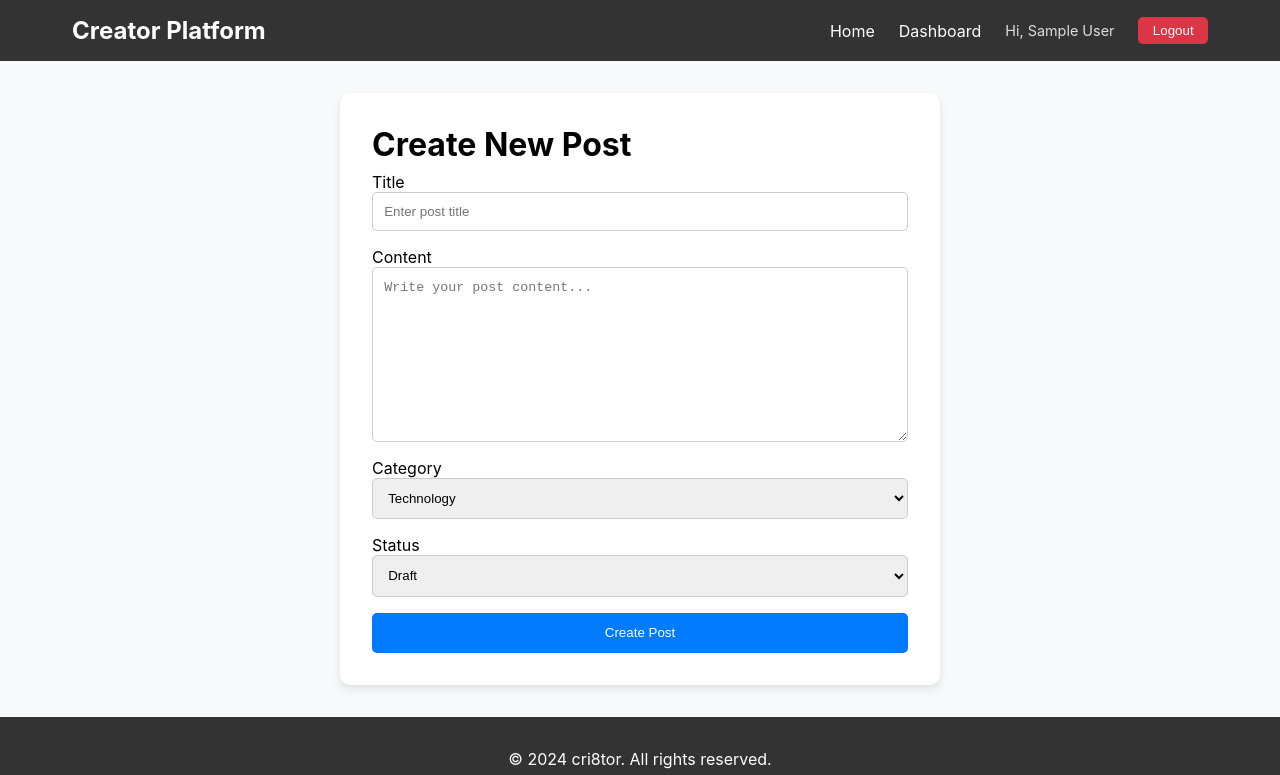
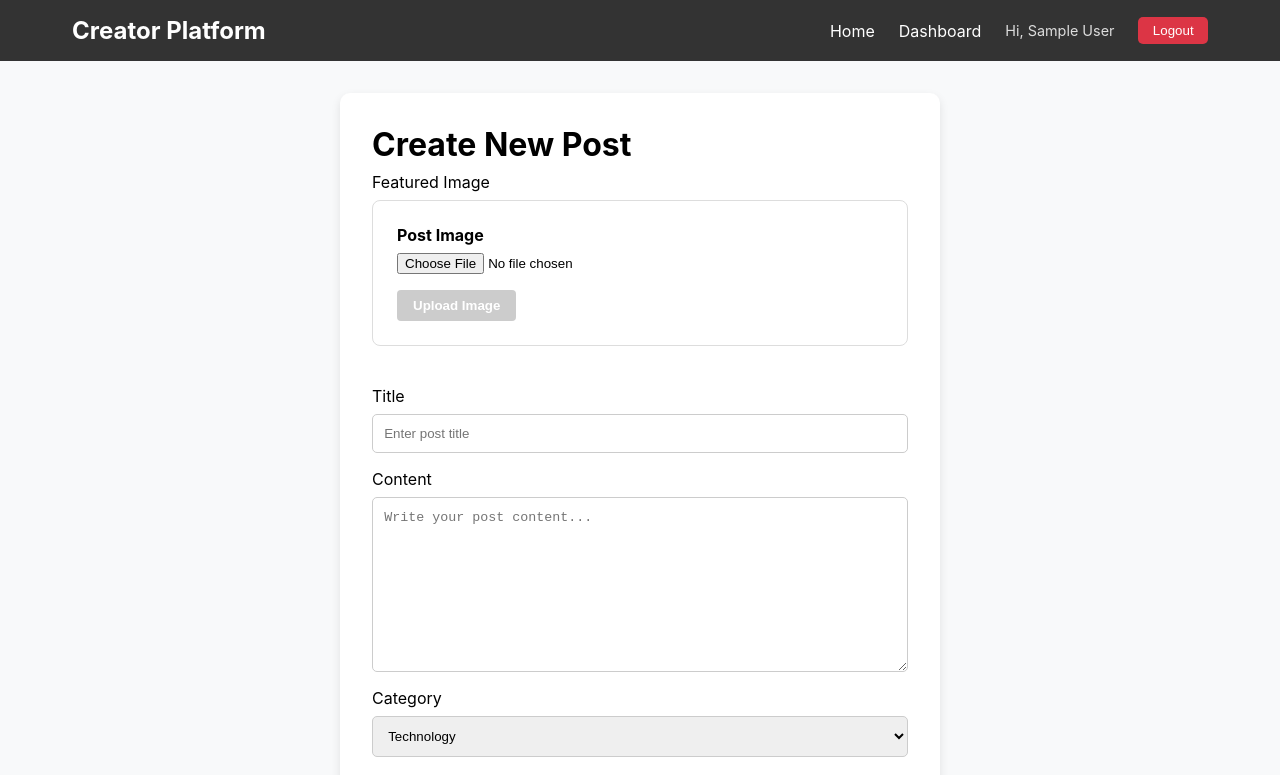
Before and after one commit to RIIHSS/creator-platform, a React (Vite) app in the folder client/: page /create in a window 1280 px wide. Shown: the top 775 px of the page. Built offline with nearby package versions, Linux system fonts and the light colour scheme; no server answers; sample sign-in values are in the browser's storage.

Commit message:
image addition using multer

```diff
--- /dev/null
+++ b/client/src/components/ImageUpload.jsx
@@ -0,0 +1,127 @@
+import { useState, useEffect } from 'react';
+
+const ImageUpload = ({ onUpload }) => {
+  // --- STATE ---
+  const [selectedFile, setSelectedFile] = useState(null);
+  const [previewUrl, setPreviewUrl] = useState(null);
+  const [error, setError] = useState('');
+
+  // --- FUNCTIONS ---
+
+  // Step 4: Validation
+  const validateFile = (file) => {
+    const allowedTypes = ['image/jpeg', 'image/png', 'image/webp', 'image/gif'];
+    const maxSizeInBytes = 5 * 1024 * 1024; // 5MB
+
+    if (!allowedTypes.includes(file.type)) {
+      return 'Please select an image file (JPEG, PNG, WebP, or GIF)';
+    }
+
+    if (file.size > maxSizeInBytes) {
+      const fileSizeMB = (file.size / (1024 * 1024)).toFixed(2);
+      return `File is too large (Max 5MB). Your file is ${fileSizeMB}MB`;
+    }
+
+    return null;
+  };
+
+  // Step 3: Change Handler
+  const handleFileChange = (e) => {
+    const file = e.target.files[0];
+    if (!file) return;
+
+    setError('');
+
+    const validationError = validateFile(file);
+    if (validationError) {
+      setError(validationError);
+      setSelectedFile(null);
+      setPreviewUrl(null);
+      return;
+    }
+
+    setSelectedFile(file);
+
+    // Revoke old URL before creating a new one (Step 7 logic)
+    if (previewUrl) URL.revokeObjectURL(previewUrl);
+    const objectUrl = URL.createObjectURL(file);
+    setPreviewUrl(objectUrl);
+  };
+
+  // Step 8: Submit Handler
+  const handleSubmit = (e) => {
+    e.preventDefault();
+
+    if (!selectedFile) {
+      setError('Please select an image first');
+      return;
+    }
+
+    const formData = new FormData();
+    formData.append('image', selectedFile);
+
+    if (onUpload) {
+      onUpload(formData);
+    }
+  };
+
+  // --- USEEFFECT (CLEANUP) ---
+  // Step 7: Memory Management
+  useEffect(() => {
+    return () => {
+      if (previewUrl) {
+        URL.revokeObjectURL(previewUrl);
+      }
+    };
+  }, [previewUrl]);
+
+  // --- JSX ---
+  return (
+    <div style={containerStyle}>
+      <form onSubmit={handleSubmit}>
+        <label style={labelStyle}>Post Image</label>
+
+        {/* Step 3: File Input */}
+        <input
+          type="file"
+          accept="image/jpeg,image/png,image/webp,image/gif"
+          onChange={handleFileChange}
+          style={inputStyle}
+        />
+
+        {/* Step 5: Conditional Error Rendering */}
+        {error && <p style={errorStyle}>⚠️ {error}</p>}
+
+        {/* Step 4: Image Preview */}
+        {previewUrl && (
+          <div style={previewContainerStyle}>
+            <img src={previewUrl} alt="Preview" style={imagePreviewStyle} />
+            <p style={fileNameStyle}>{selectedFile?.name}</p>
+          </div>
+        )}
+
+        {/* Step 9: Submit Button */}
+        <button
+          type="submit"
+          disabled={!selectedFile || !!error}
+          style={!selectedFile || !!error ? disabledButtonStyle : uploadButtonStyle}
+        >
+          Upload Image
+        </button>
+      </form>
+    </div>
+  );
+};
+
+/* ================= STYLES ================= */
+const containerStyle = { marginBottom: '1.5rem', padding: '1.5rem', border: '1px solid #ddd', borderRadius: '8px', backgroundColor: '#fff' };
+const labelStyle = { display: 'block', marginBottom: '0.5rem', fontWeight: 'bold' };
+const inputStyle = { display: 'block', width: '100%', marginBottom: '1rem' };
+const errorStyle = { color: 'red', fontSize: '0.9rem', marginBottom: '1rem' };
+const previewContainerStyle = { marginBottom: '1rem', textAlign: 'center' };
+const imagePreviewStyle = { maxWidth: '100%', maxHeight: '200px', borderRadius: '4px', border: '1px solid #eee' };
+const fileNameStyle = { fontSize: '0.8rem', color: '#666', marginTop: '0.5rem' };
+const uploadButtonStyle = { padding: '0.5rem 1rem', backgroundColor: '#28a745', color: 'white', border: 'none', borderRadius: '4px', cursor: 'pointer', fontWeight: 'bold' };
+const disabledButtonStyle = { ...uploadButtonStyle, backgroundColor: '#ccc', cursor: 'not-allowed' };
+
+export default ImageUpload;
--- a/client/src/pages/CreatePost.jsx
+++ b/client/src/pages/CreatePost.jsx
@@ -1,33 +1,69 @@
 import { useState } from 'react';
 import { useNavigate } from 'react-router-dom';
 import api from '../services/api';
+import ImageUpload from '../components/ImageUpload'; // ✅ Import the component
+import toast from 'react-hot-toast';
 
 const CreatePost = () => {
   const [formData, setFormData] = useState({
     title: '',
     content: '',
     category: 'Technology',
-    status: 'draft'
+    status: 'draft',
+    imageUrl: '',      // ✅ Added to store Cloudinary URL
+    imagePublicId: ''  // ✅ Added to store Cloudinary ID
   });
 
   const [isLoading, setIsLoading] = useState(false);
+  const [isImageUploading, setIsImageUploading] = useState(false); // ✅ Track image upload state
   const [error, setError] = useState('');
 
   const navigate = useNavigate();
 
   const handleChange = (e) => {
     const { name, value } = e.target;
-
     setFormData(prev => ({
       ...prev,
       [name]: value
     }));
+    if (error) setError('');
+  };
 
-    if (error) setError('');
+  // ==========================================
+  // ✅ STEP 11: Handle Image Upload
+  // ==========================================
+  const handleImageUpload = async (imageFormData) => {
+    setIsImageUploading(true);
+    setError('');
+
+    try {
+      // Send the FormData to your server/cloudinary route
+      const response = await api.post('/api/upload', imageFormData);
+
+      // Update state with the returned Cloudinary data
+      setFormData(prev => ({
+        ...prev,
+        imageUrl: response.data.url,
+        imagePublicId: response.data.publicId
+      }));
+
+      toast.success('Image uploaded and ready!');
+    } catch (err) {
+      const msg = err?.response?.data?.message || 'Image upload failed';
+      setError(msg);
+      toast.error(msg);
+    } finally {
+      setIsImageUploading(false);
+    }
   };
 
   const handleSubmit = async (e) => {
     e.preventDefault();
+
+    // Prevent submission if image is still uploading
+    if (isImageUploading) {
+      return toast.error('Please wait for image to finish uploading');
+    }
 
     setError('');
     setIsLoading(true);
@@ -37,23 +73,22 @@ const CreatePost = () => {
         title: formData.title.trim(),
         content: formData.content.trim(),
         category: formData.category,
-        status: formData.status
+        status: formData.status,
+        imageUrl: formData.imageUrl,      // ✅ Send the image URL to DB
+        imagePublicId: formData.imagePublicId // ✅ Send the ID to DB
       };
 
       const response = await api.post('/api/posts', payload);
 
-      // safer success check
       if (response.data?.success) {
+        toast.success('Post created successfully!');
         navigate('/dashboard');
       } else {
         setError(response.data?.message || 'Failed to create post');
       }
 
     } catch (err) {
-      setError(
-        err?.response?.data?.message ||
-        'Server error. Please try again.'
-      );
+      setError(err?.response?.data?.message || 'Server error. Please try again.');
     } finally {
       setIsLoading(false);
     }
@@ -67,6 +102,18 @@ const CreatePost = () => {
         {error && <div style={errorStyle}>{error}</div>}
 
         <form onSubmit={handleSubmit} style={formStyle}>
+
+          {/* IMAGE UPLOAD SECTION */}
+          <div style={fieldStyle}>
+            <label>Featured Image</label>
+            <ImageUpload onUpload={handleImageUpload} />
+            {formData.imageUrl && (
+              <p style={{ color: 'green', fontSize: '0.8rem', marginTop: '-10px' }}>
+                ✅ Image successfully linked to post
+              </p>
+            )}
+          </div>
+
           {/* Title */}
           <div style={fieldStyle}>
             <label>Title</label>
@@ -77,7 +124,7 @@ const CreatePost = () => {
               onChange={handleChange}
               placeholder="Enter post title"
               required
-              disabled={isLoading}
+              disabled={isLoading || isImageUploading}
               style={inputStyle}
             />
           </div>
@@ -92,7 +139,7 @@ const CreatePost = () => {
               placeholder="Write your post content..."
               rows="10"
               required
-              disabled={isLoading}
+              disabled={isLoading || isImageUploading}
               style={textareaStyle}
             />
           </div>
@@ -104,7 +151,7 @@ const CreatePost = () => {
               name="category"
               value={formData.category}
               onChange={handleChange}
-              disabled={isLoading}
+              disabled={isLoading || isImageUploading}
               style={inputStyle}
             >
               <option value="Technology">Technology</option>
@@ -121,7 +168,7 @@ const CreatePost = () => {
               name="status"
               value={formData.status}
               onChange={handleChange}
-              disabled={isLoading}
+              disabled={isLoading || isImageUploading}
               style={inputStyle}
             >
               <option value="draft">Draft</option>
@@ -131,14 +178,14 @@ const CreatePost = () => {
 
           <button
             type="submit"
-            disabled={isLoading}
+            disabled={isLoading || isImageUploading}
             style={{
               ...buttonStyle,
-              opacity: isLoading ? 0.6 : 1,
-              cursor: isLoading ? 'not-allowed' : 'pointer'
+              opacity: (isLoading || isImageUploading) ? 0.6 : 1,
+              cursor: (isLoading || isImageUploading) ? 'not-allowed' : 'pointer'
             }}
           >
-            {isLoading ? 'Creating...' : 'Create Post'}
+            {isLoading ? 'Creating Post...' : 'Create Post'}
           </button>
         </form>
       </div>
@@ -146,60 +193,14 @@ const CreatePost = () => {
   );
 };
 
-// Styles
-const containerStyle = {
-  minHeight: '80vh',
-  display: 'flex',
-  justifyContent: 'center',
-  padding: '2rem',
-  backgroundColor: '#f8f9fa'
-};
-
-const formContainerStyle = {
-  width: '100%',
-  maxWidth: '600px',
-  backgroundColor: '#fff',
-  padding: '2rem',
-  borderRadius: '10px',
-  boxShadow: '0 4px 10px rgba(0,0,0,0.1)'
-};
-
-const formStyle = {
-  display: 'flex',
-  flexDirection: 'column',
-  gap: '1rem'
-};
-
-const fieldStyle = {
-  display: 'flex',
-  flexDirection: 'column'
-};
-
-const inputStyle = {
-  padding: '0.7rem',
-  borderRadius: '5px',
-  border: '1px solid #ccc'
-};
-
-const textareaStyle = {
-  ...inputStyle,
-  resize: 'vertical'
-};
-
-const buttonStyle = {
-  padding: '0.8rem',
-  backgroundColor: '#007bff',
-  color: 'white',
-  border: 'none',
-  borderRadius: '5px'
-};
-
-const errorStyle = {
-  backgroundColor: '#f8d7da',
-  color: '#721c24',
-  padding: '0.8rem',
-  marginBottom: '1rem',
-  borderRadius: '5px'
-};
+// Styles (unchanged from your snippet)
+const containerStyle = { minHeight: '80vh', display: 'flex', justifyContent: 'center', padding: '2rem', backgroundColor: '#f8f9fa' };
+const formContainerStyle = { width: '100%', maxWidth: '600px', backgroundColor: '#fff', padding: '2rem', borderRadius: '10px', boxShadow: '0 4px 10px rgba(0,0,0,0.1)' };
+const formStyle = { display: 'flex', flexDirection: 'column', gap: '1rem' };
+const fieldStyle = { display: 'flex', flexDirection: 'column', gap: '0.5rem' };
+const inputStyle = { padding: '0.7rem', borderRadius: '5px', border: '1px solid #ccc' };
+const textareaStyle = { ...inputStyle, resize: 'vertical' };
+const buttonStyle = { padding: '0.8rem', backgroundColor: '#007bff', color: 'white', border: 'none', borderRadius: '5px', fontWeight: 'bold' };
+const errorStyle = { backgroundColor: '#f8d7da', color: '#721c24', padding: '0.8rem', marginBottom: '1rem', borderRadius: '5px' };
 
 export default CreatePost;
```
